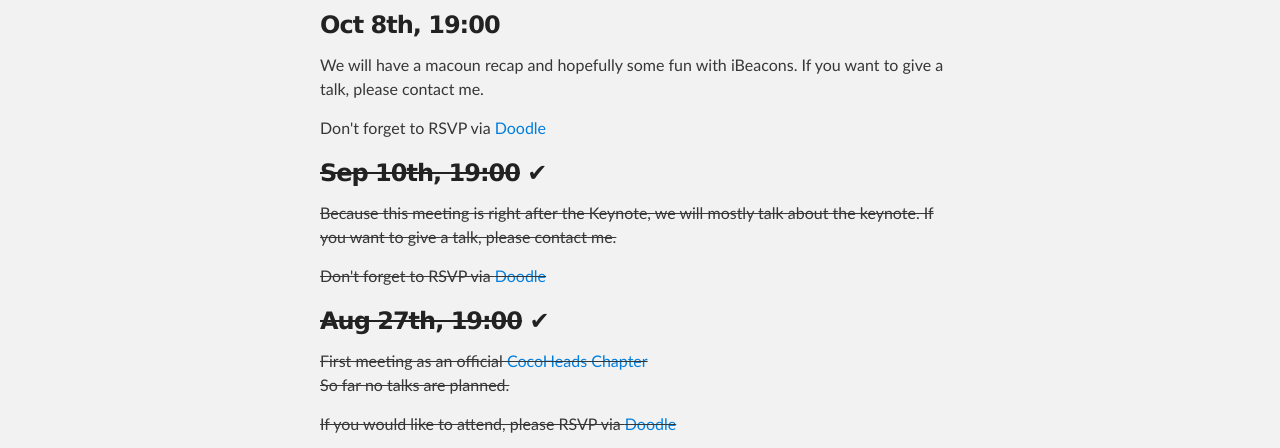
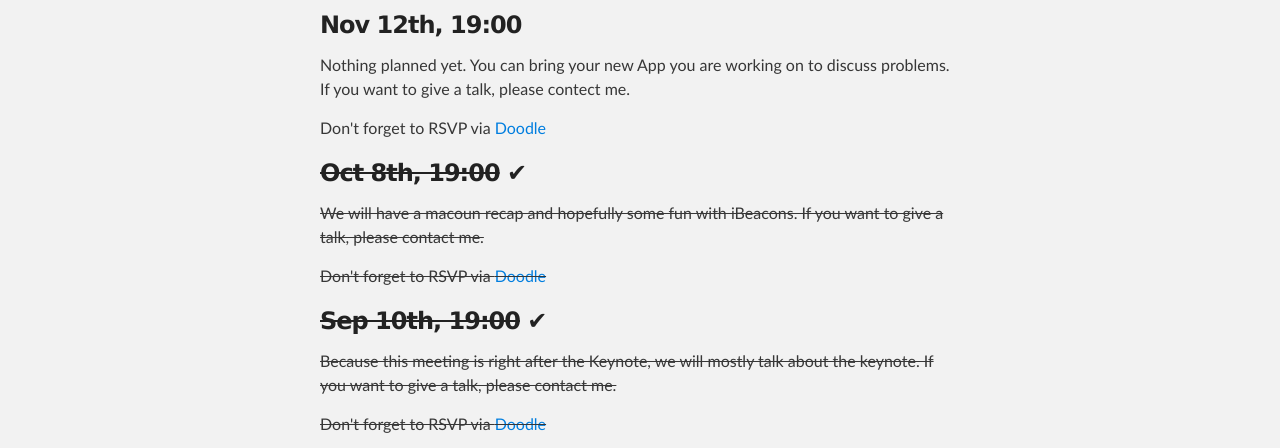
Before and after one commit to cocoaheads-heidelberg/cocoaheads-heidelberg.github.io, a plain HTML site: page index.html in a window 1280 px wide. Shown: the part 321-769 px from the top of the page. Drawn offline with Linux system fonts and the light colour scheme.

Commit message:
added november meetup

```diff
--- a/index.html
+++ b/index.html
@@ -28,9 +28,15 @@
     <div id="main_content_wrap" class="outer">
       <section id="main_content" class="inner">
         <h2>Next meeting</h2>
-        <h3>Oct 8th, 19:00</h3>
-        <p>We will have a macoun recap and hopefully some fun with iBeacons. If you want to give a talk, please contact me.</p>
-        <p>Don't forget to RSVP via <a href="http://doodle.com/uqedcf5znkikx7mm">Doodle</a></p>
+
+        <h3>Nov 12th, 19:00</h3>
+        <p>Nothing planned yet. You can bring your new App you are working on to discuss problems. If you want to give a talk, please contect me.</p><p>Don't forget to RSVP via <a href="http://doodle.com/hgx6cc8suhrq7btw">Doodle</a></p>
+
+
+
+        <s><h3>Oct 8th, 19:00</s> &#10004;</h3></s>
+        <s><p>We will have a macoun recap and hopefully some fun with iBeacons. If you want to give a talk, please contact me.</p></s>
+        <s><p>Don't forget to RSVP via <a href="http://doodle.com/uqedcf5znkikx7mm">Doodle</a></p></s>
 
         <s><h3>Sep 10th, 19:00</s> &#10004;</h3></s>
         <s><p>Because this meeting is right after the Keynote, we will mostly talk about the keynote. If you want to give a talk, please contact me.</p></s>
```
